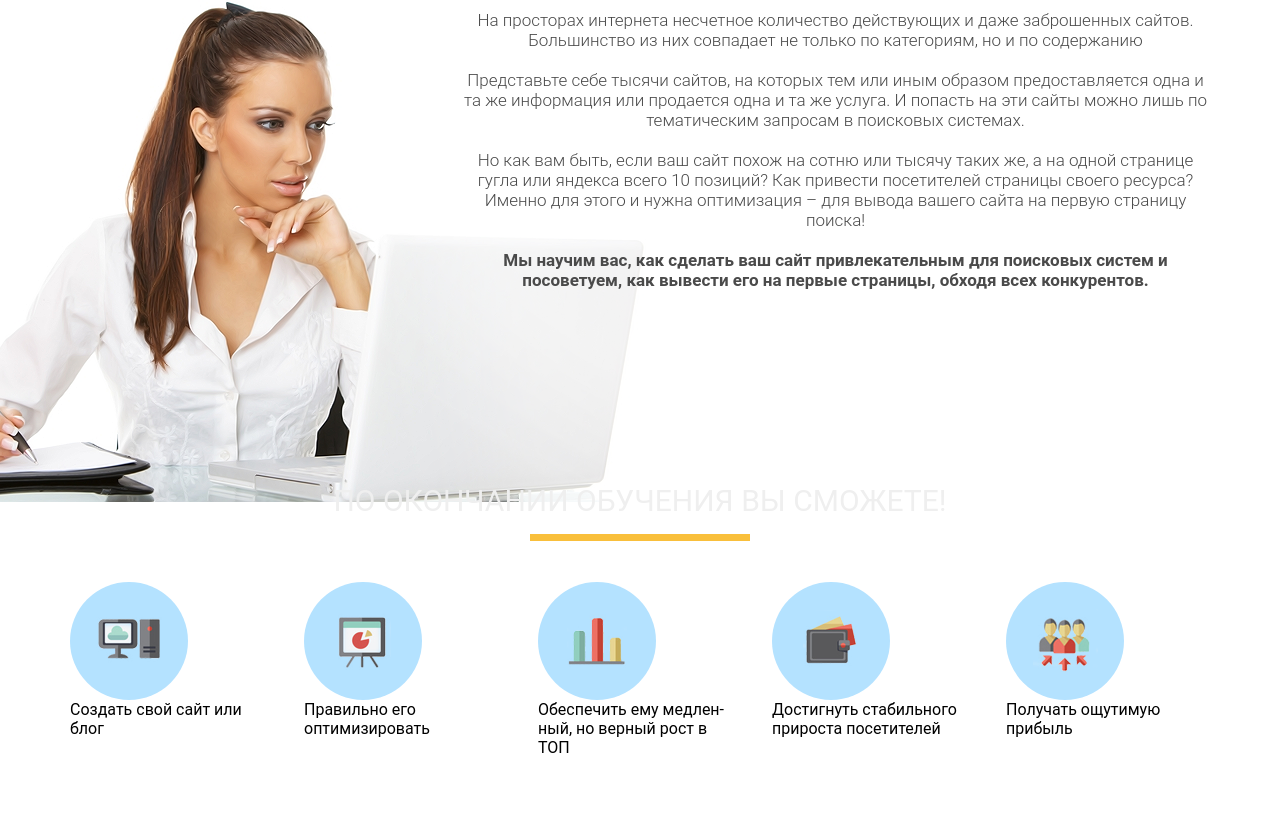
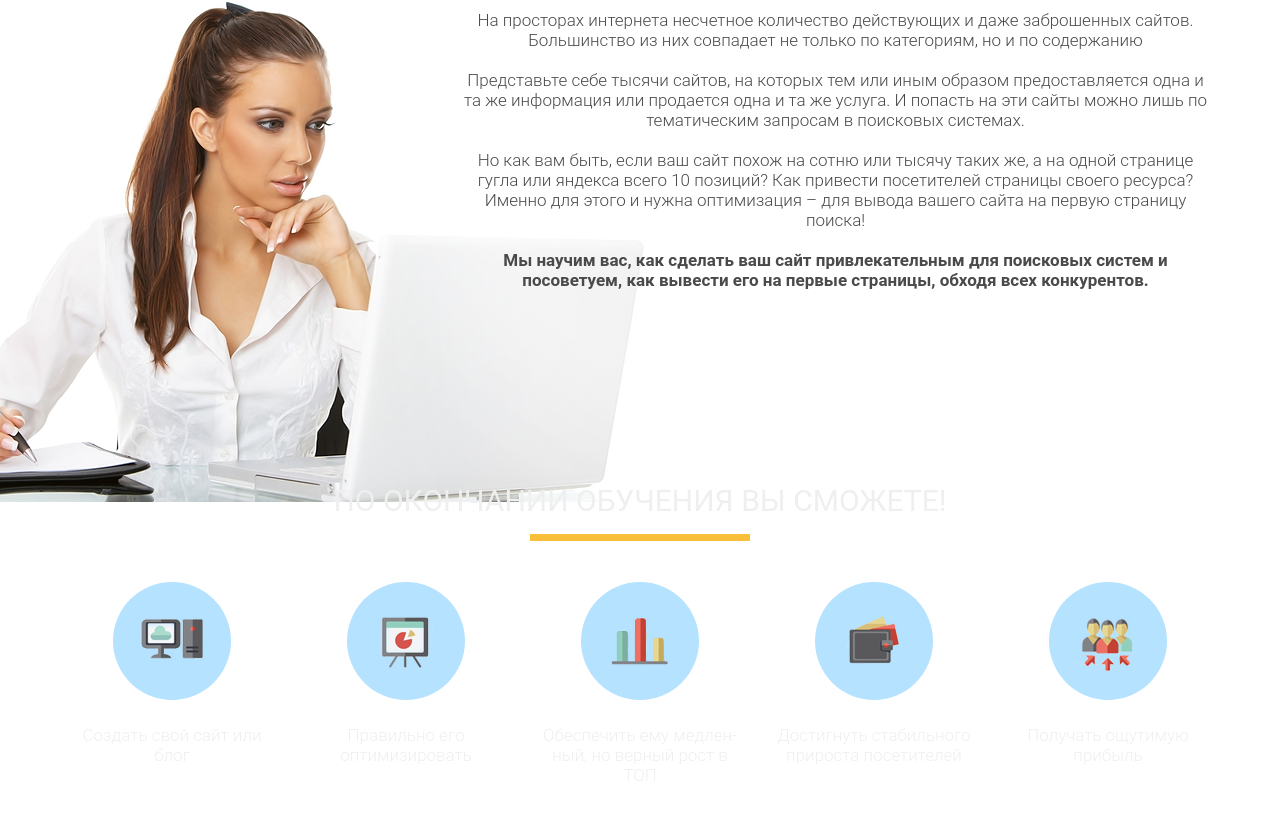
Before and after one commit to IvanKravchenko91/Educational_project_1, a plain HTML site: page dist/src/index.html in a window 1280 px wide. Shown: the part 1574-2394 px from the top of the page. Drawn offline with Linux system fonts and the light colour scheme.

Commit message:
#finish_fix_bags

```diff
--- a/dist/src/css/style.css
+++ b/dist/src/css/style.css
@@ -254,8 +254,20 @@
     display: flex;
     justify-content: center;
     align-items:center;
+    margin: 0 auto;
     width: 118px;
     height: 118px;
     background: #B4E2FF;
     border-radius: 100%;
 }
+
+.finish .finish_wrapper .finish_item .finish_descr {
+    margin-top: 25px;
+    font-family: 'Roboto';
+    font-style: normal;
+    font-weight: 300;
+    font-size: 17px;
+    line-height: 20px;
+    text-align: center;
+    color: #EFEFEF;
+}
--- a/dist/src/index.html
+++ b/dist/src/index.html
@@ -82,19 +82,19 @@
                     <div class="finish_round">
                         <img src="/dist/src/icons/icon1.png" alt="1" class="finish_icon">
                     </div>
-                    <div class="finish_discr">Создать свой сайт или блог</div>
+                    <div class="finish_descr">Создать свой сайт или блог</div>
                 </div>
                 <div class="finish_item">
                     <div class="finish_round">
                         <img src="icons/icon2.png" alt="2" class="finish_icon">
                     </div>
-                    <div class="finish_discr">Правильно его оптимизировать</div>
+                    <div class="finish_descr">Правильно его оптимизировать</div>
                 </div>
                 <div class="finish_item">
                     <div class="finish_round">
                         <img src="icons/icon3.png" alt="3" class="finish_icon">
                     </div>
-                    <div class="finish_discr">Обеспечить ему медлен-
+                    <div class="finish_descr">Обеспечить ему медлен-
                         ный, но верный рост в
                         ТОП</div>
                 </div>
@@ -102,16 +102,18 @@
                     <div class="finish_round">
                         <img src="icons/icon4.png" alt="4" class="finish_icon">
                     </div>
-                    <div class="finish_discr">Достигнуть стабильного прироста посетителей</div>
+                    <div class="finish_descr">Достигнуть стабильного прироста посетителей</div>
                 </div>
                 <div class="finish_item">
                     <div class="finish_round">
                         <img src="icons/icon5.png" alt="5" class="finish_icon">
                     </div>
-                    <div class="finish_discr">Получать ощутимую прибыль</div>
+                    <div class="finish_descr">Получать ощутимую прибыль</div>
                 </div>
             </div>
         </div>
     </section>
+
+
 </body>
 </html>
```
